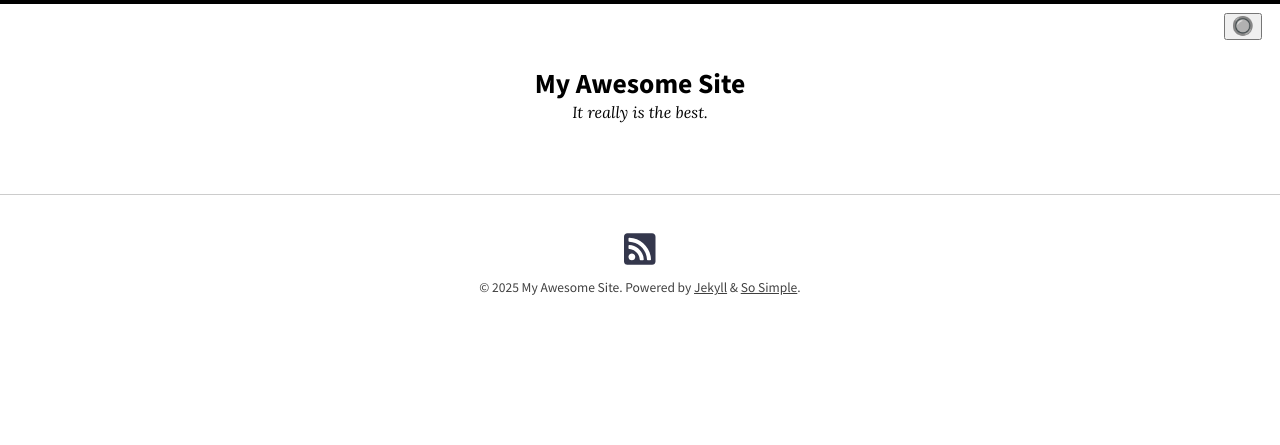
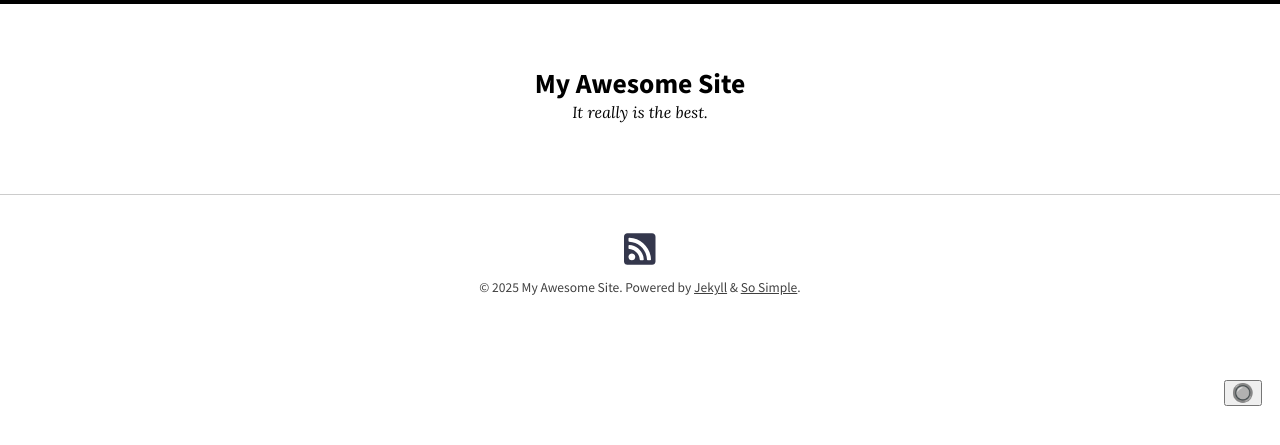
Before and after one commit to KajiiNarumi/Blog, a Jekyll site: the page built from index.md, in a window 1280 px wide. Shown: the top 445 px of the page. Built offline with Jekyll 4.4.1, drawn with Linux system fonts in a browser that asks for light colours; nearby versions of some CDN libraries.

Commit message:
Update default.html

```diff
--- a/_layouts/default.html
+++ b/_layouts/default.html
@@ -10,7 +10,17 @@
 
   <body class="layout--{{ page.layout | default: layout.layout }}{% if page.classes or layout.classes %}{{ page.classes | default: layout.classes | join: ' ' | prepend: ' ' }}{% endif %} {% if page.entries_layout == 'grid' %}page--wide{% endif %} {{ page.title | slugify }}">
       <!-- Botón modo claro/oscuro -->
-<button id="toggle-darkmode" style="float:right; margin:0.5em 1em;">🔘</button>
+
+    {% include skip-links.html %}
+    {% include navigation.html %}
+    {% include masthead.html %}
+
+    {{ content }}
+
+    {% include footer.html %}
+    {% include scripts.html %}
+
+      <button id="toggle-darkmode" style="float:right; margin:0.5em 1em;">🔘</button>
 <script>
   document.addEventListener("DOMContentLoaded", function() {
     const btn = document.getElementById('toggle-darkmode');
@@ -24,14 +34,6 @@
     }
   });
 </script>
-    {% include skip-links.html %}
-    {% include navigation.html %}
-    {% include masthead.html %}
-
-    {{ content }}
-
-    {% include footer.html %}
-    {% include scripts.html %}
   </body>
 
 </html>
```
